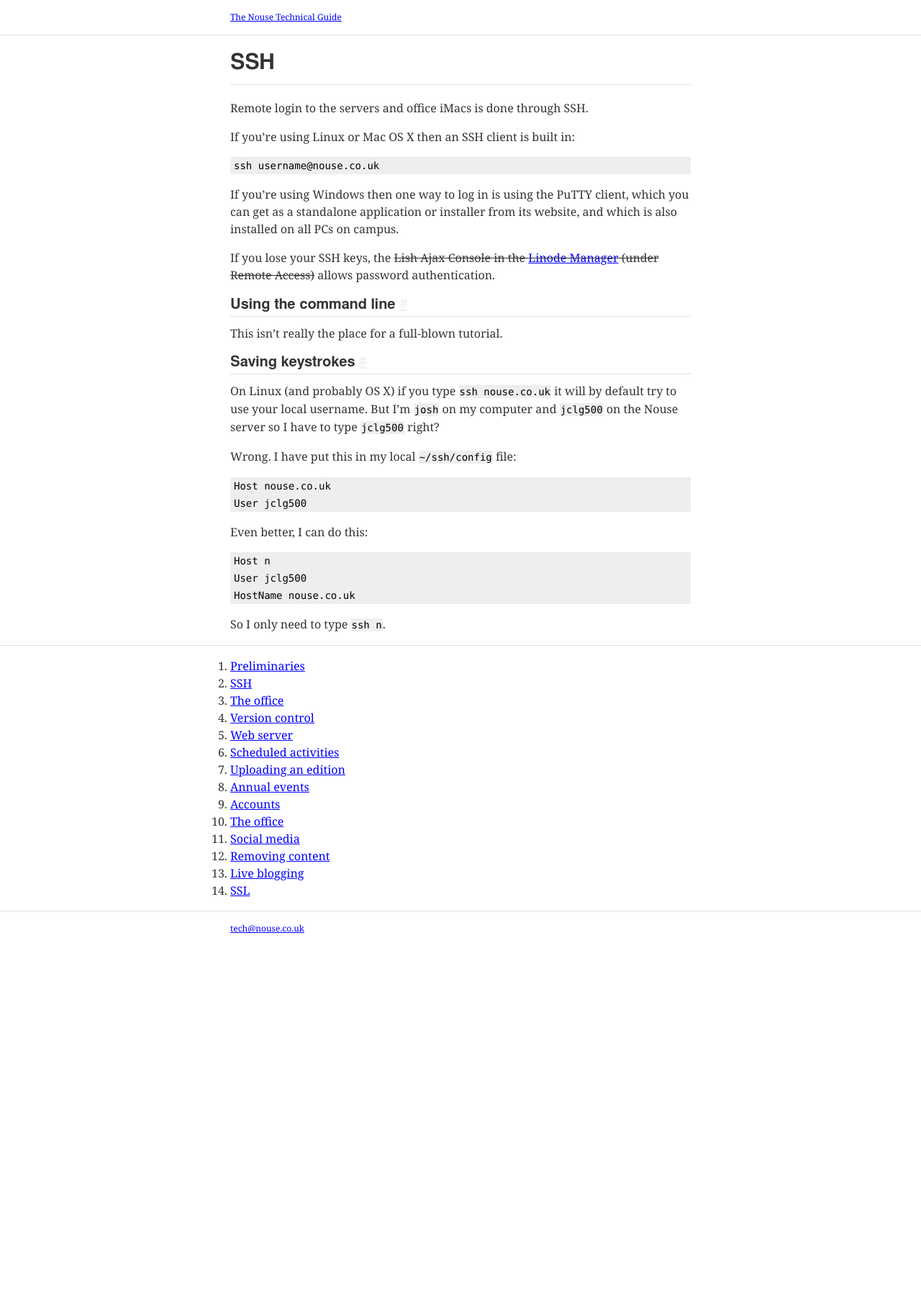
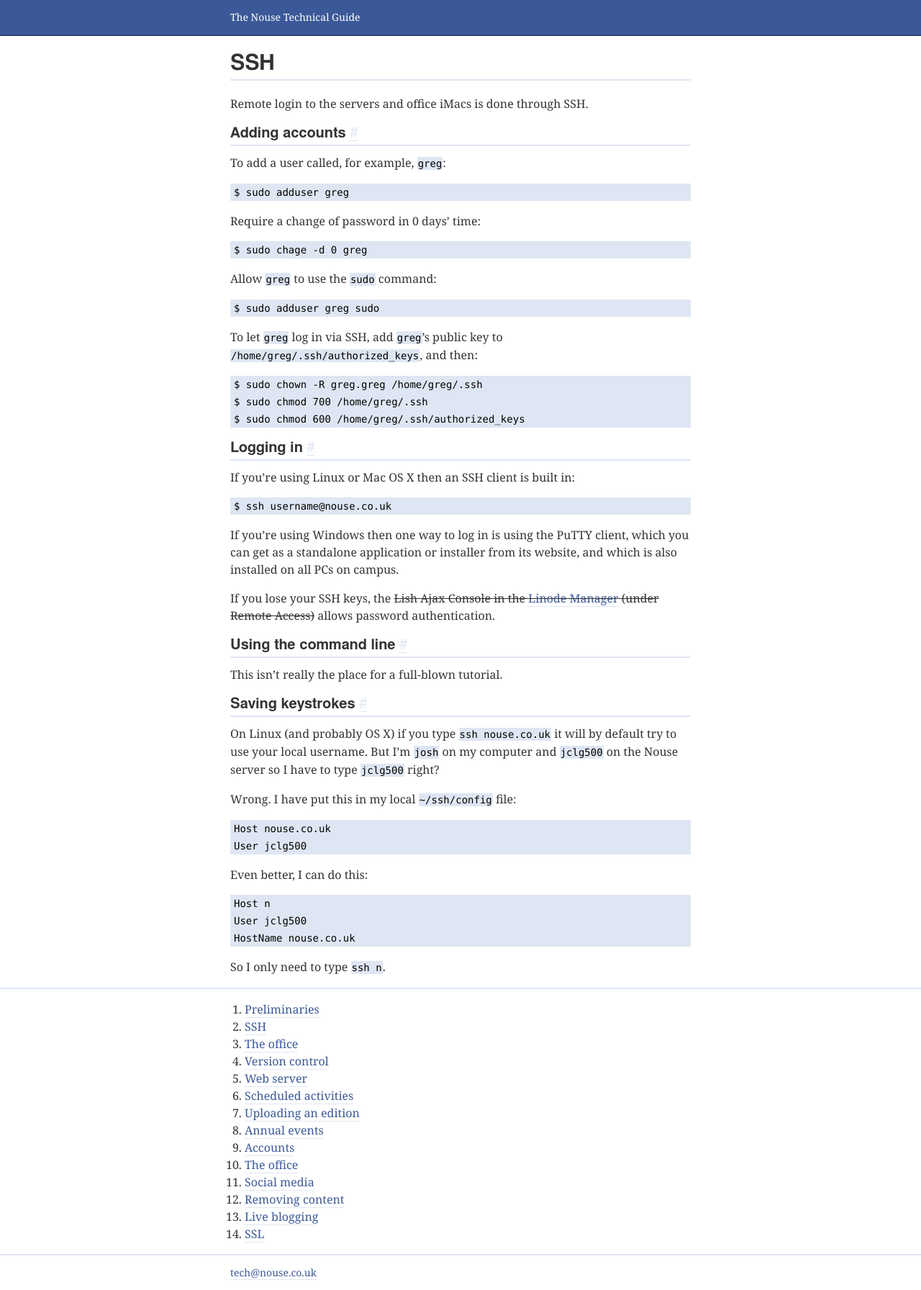
Before and after one commit to yorknouse/docs, a Jekyll site: the page built from pages/02-ssh.md, in a window 1280 px wide. Shown: the whole page at 72% size. Built offline with Jekyll 4.4.1, drawn with Linux system fonts in a browser that asks for light colours; before the commit the page ends 1314 px from its top, so only the background shows below that.

Commit message:
some changes made a while ago and forgotten about, I can't quite remember

```diff
--- a/css/main.scss
+++ b/css/main.scss
@@ -7,11 +7,14 @@
 $base-font-size:   16px;
 $base-line-height: 24px;
 $text-color:       #333;
-$border-color:     #e0e0e0;
+
+$blue: #3b5998;
+$pale-blue: lighten($blue, 50%);
+$dark-blue: darken($blue, 10%);
 
 $small-font-size: 14px;
 
-$serif:      Georgia, serif;
+$serif:      Georgia, "Bitstream Charter", serif;
 $sans-serif: Helmet, FreeSans, "Helvetica Neue", Helvetica, Arial, sans-serif;
 $monospace:  "Ubuntu Mono", Consolas, monospace;
 
@@ -25,16 +28,23 @@ body {
 }
 
 a {
-    color: blue;
+    border-bottom: 1px solid $pale-blue;
+    color: $blue;
+    text-decoration: none;
+
+    &:active,
+    &:focus, {
+        background-color: $pale-blue;
+    }
 }
 
 code, kbd {
-    color: #000;
+    color: black;
     font-size: $small-font-size;
 }
 
 code {
-    background: #eee;
+    background: $pale-blue;
     font-family: $monospace;
     padding: 1px;
 }
@@ -45,7 +55,7 @@ pre code {
 }
 
 kbd {
-    border: 1px solid #eee;
+    border: 1px solid $pale-blue;
     border-radius: 4px;
     font-family: $sans-serif;
     padding: 2px 4px;
@@ -61,7 +71,24 @@ ul li {
 }
 
 .site-header {
-    border-bottom: 1px solid $border-color;
+    background: $blue;
+    border-bottom: 2px solid $dark-blue;
+
+    a {
+        border: 0;
+        color: white;
+    }
+}
+
+.site-header,
+.site-footer {
+    font-size: 14px;
+
+    p {
+        margin: 0 auto;
+        max-width: 640px;
+        padding: 12px 20px;
+    }
 }
 
 .page-content {
@@ -76,10 +103,10 @@ ul li {
 
 
 .page-title {
-    border-bottom: 1px solid $border-color;
+    border-bottom: 2px solid $pale-blue;
     font-size: 30px;
     line-height: 36px;
-    padding-bottom: 12px;
+    padding-bottom: 4px;
 }
 
 .page-title, h2, h3, h4 {
@@ -88,7 +115,7 @@ ul li {
 }
 
 h2 {
-    border-bottom: 1px solid $border-color;
+    border-bottom: 2px solid $pale-blue;
     font-size: 20px;
     margin-bottom: -5px;
     padding-bottom: 4px;
@@ -103,18 +130,22 @@ h3 {
 
 .section-link {
     font-weight: normal;
-    color: #eee;
+    color: $pale-blue;
 }
 
 .site-footer,
 .site-navigation {
-    border-top: 1px solid $border-color;
+    border-top: 2px solid $pale-blue;
 }
 
 .site-navigation ol {
     margin: 0 auto;
     max-width: 640px;
     padding: 16px 20px;
+
+    li {
+        margin-left: 20px;
+    }
 }
 
 blockquote {
@@ -122,7 +153,7 @@ blockquote {
 
     &:before,
     &:after {
-        color: #d6d6d6;
+        color: $blue;
         display: block;
         font-weight: bold;
         font-size: 60px;
@@ -145,13 +176,3 @@ blockquote {
         margin-top: -30px - 16px;
     }
 }
-
-.site-header, .site-footer {
-    font-size: 12px;
-
-    p {
-        margin: 0 auto;
-        max-width: 640px;
-        padding: 12px 20px;
-    }
-}
--- a/pages/02-ssh.md
+++ b/pages/02-ssh.md
@@ -5,9 +5,31 @@ layout: page
 
 Remote login to the servers and office iMacs is done through SSH.
 
+## Adding accounts
+
+To add a user called, for example, `greg`:
+
+    $ sudo adduser greg
+
+Require a change of password in 0 days' time:
+
+    $ sudo chage -d 0 greg
+
+Allow `greg` to use the `sudo` command:
+
+    $ sudo adduser greg sudo
+
+To let `greg` log in via SSH, add `greg`'s public key to `/home/greg/.ssh/authorized_keys`, and then:
+
+    $ sudo chown -R greg.greg /home/greg/.ssh
+    $ sudo chmod 700 /home/greg/.ssh
+    $ sudo chmod 600 /home/greg/.ssh/authorized_keys
+
+## Logging in
+
 If you’re using Linux or Mac OS X then an SSH client is built in:
 
-    ssh username@nouse.co.uk
+    $ ssh username@nouse.co.uk
 
 If you’re using Windows then one way to log in is using the PuTTY client, which you can get as a standalone application or installer from its website, and which is also installed on all PCs on campus.
 
```
Also changed, not shown: pages/03-office.md (+1 -1 lines), pages/05-web-server.md (+3 -3 lines), pages/06-scheduled-activities.md (+0 -4 lines), pages/08-accounts.md (+4 -0 lines).
